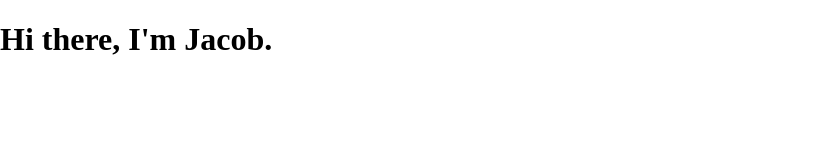
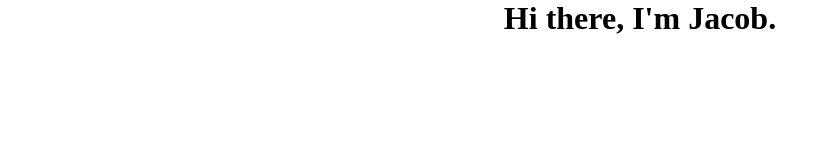
Before and after one commit to Jothebanner/OnlinePortfolio, a plain HTML site: page Index.html in a window 1280 px wide. Shown: the whole page, without its empty margins (0-838 px from the left). Drawn offline with Linux system fonts and the light colour scheme.

Commit message:
Add files via upload

```diff
--- a/Index.html
+++ b/Index.html
@@ -5,7 +5,7 @@
 <link rel="stylesheet" href="MySite.css">
 <title>Jacob Hawks</title>
 </head>
-<body>
+<body class="IndexWrapper">
 	<div class="center">
 		<h1 id="name">Hi there, I'm Jacob.</h1>
 	</div>
--- a/MySite.css
+++ b/MySite.css
@@ -173,3 +173,23 @@ html, body {
 		           rotate(-360deg);
 	}
 }
+.IndexWrapper {
+	margin: auto;
+	position:absolute;
+	top:0;
+	left:0;
+	right:0;
+	bottom:0;
+	width:100%;
+	height:100%;
+}
+#name {
+	text-align: center;
+
+	margin: auto;
+	position:absolute;
+	top:0;
+	left:0;
+	right:0;
+	bottom:0;
+}
```
Also changed, not shown: Skills.html (+1 -1 lines).
